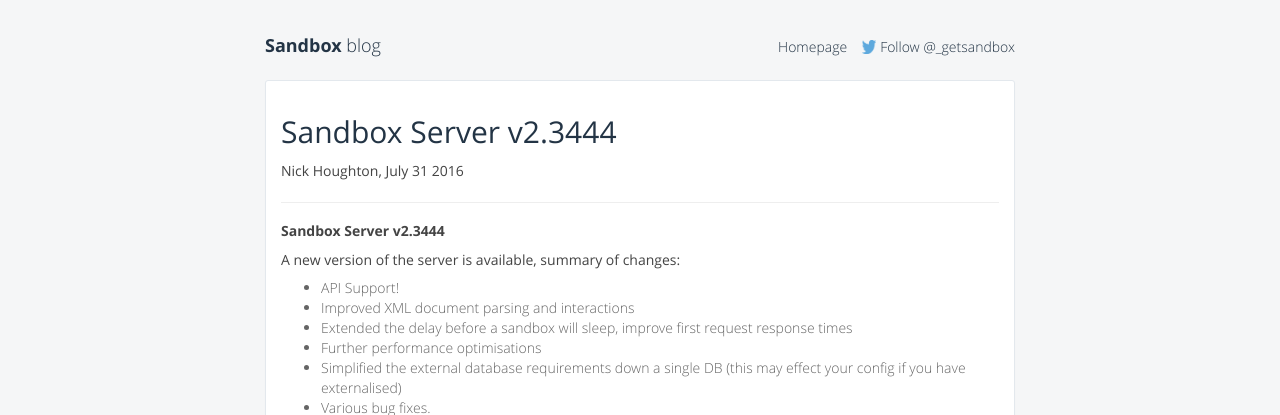
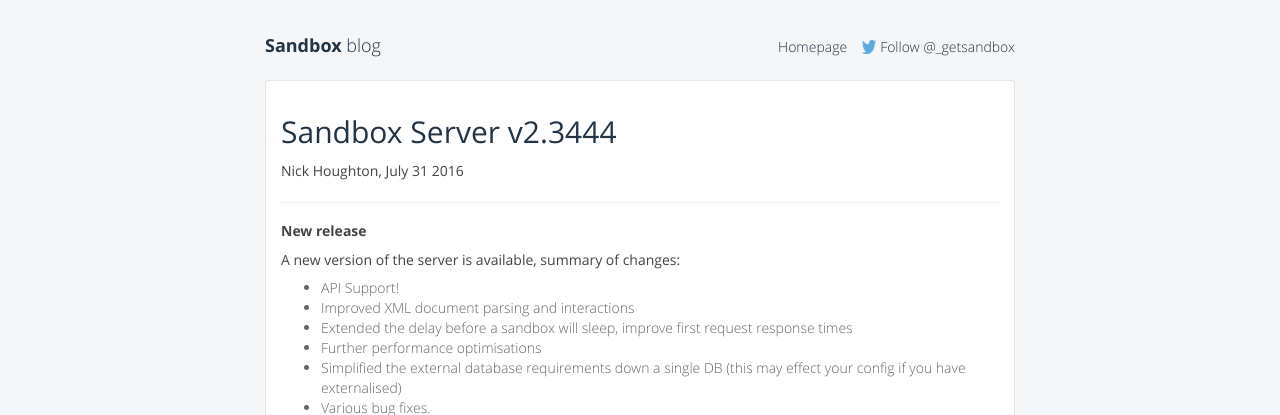
Before and after one commit to getsandbox/getsandbox.github.io, a Jekyll site: the page built from _posts/2016-07-31-server-3444.md, in a window 1280 px wide. Shown: the top 415 px of the page. Built offline with Jekyll 4.4.1, drawn with Linux system fonts in a browser that asks for light colours.

Commit message:
Sandbox Server v2.3444

```diff
--- a/_posts/2016-07-31-server-3444.md
+++ b/_posts/2016-07-31-server-3444.md
@@ -5,7 +5,7 @@
 author: nick
 ---
 
-### Sandbox Server v2.3444
+### New release
 
 A new version of the server is available, summary of changes:
 
```
